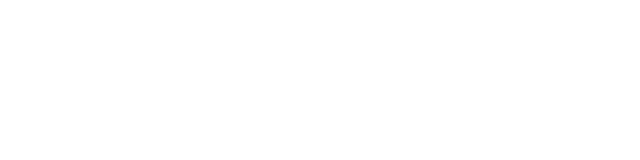
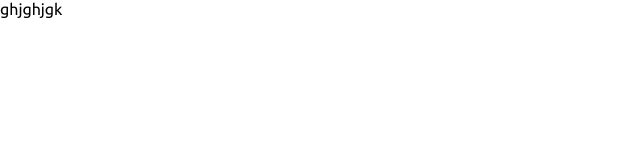
Before and after one commit to ammarkhokhar007/wemonitize4u.adminpanel, a React (Create React App) app: page /login in a window 1280 px wide. Before the commit this address had no page. Shown: the top 160 px of the page, without its empty margins (0-640 px from the left). Built offline with nearby package versions, Linux system fonts and the light colour scheme.

Commit message:
error resolve

```diff
--- a/public/assets/css/style.css
+++ b/public/assets/css/style.css
@@ -86,6 +86,9 @@ body {
   height: 60px;
   line-height: 75px;
   text-align: center;
+}
+.navigation ul li a .icon ion-icon {
+  font-size: 1.75rem;
 }
 .navigation ul li a .icon ion-icon {
   font-size: 1.75rem;
--- a/public/assets/js/main.js
+++ b/public/assets/js/main.js
@@ -9,13 +9,3 @@ function activeLink() {
 }
 
 list.forEach((item) => item.addEventListener("mouseover", activeLink));
-
-// Menu Toggle
-let toggle = document.querySelector(".toggle");
-let navigation = document.querySelector(".navigation");
-let main = document.querySelector(".main");
-
-toggle.onclick = function () {
-  navigation.classList.toggle("active");
-  main.classList.toggle("active");
-};
--- a/src/App.js
+++ b/src/App.js
@@ -2,12 +2,14 @@
 import React from 'react'
 import { BrowserRouter as Router,Routes,Route } from 'react-router-dom'
 import Dashboard from './pages/Dashboard'
+import Login from './pages/Login'
 function App() {
   return (
 
     <Router>
       <Routes>
         <Route path='/' element={<Dashboard/>} />
+        <Route path='/login' element={<Login/>} />
         </Routes>
     </Router>
   )
--- a/src/components/common/Topnav.jsx
+++ b/src/components/common/Topnav.jsx
@@ -1,12 +1,18 @@
-import React, { useState } from 'react'
+import React, { useState } from "react";
 
 function Topnav() {
+  const handleToggleClick = () => {
+    let navigation = document.querySelector(".navigation");
+    let main = document.querySelector(".main");
+    navigation.classList.toggle("active");
+    main.classList.toggle("active");
+  };
 
   return (
     <div>
       <div className="topbar">
-  <div className="toggle">
-    <ion-icon name="menu-outline"/>
+        <div className="toggle" onClick={handleToggleClick}>
+          <ion-icon name="menu-outline" />
         </div>
         <div className="search">
           <label>
@@ -18,11 +24,8 @@ function Topnav() {
           <img src="./assets/imgs/customer01.jpg" alt />
         </div>
       </div>
-
-
-
     </div>
-  )
+  );
 }
 
-export default Topnav
+export default Topnav;
--- /dev/null
+++ b/src/pages/Login.jsx
@@ -0,0 +1,11 @@
+import React from 'react'
+
+function Login() {
+  return (
+    <div>
+      ghjghjgk
+    </div>
+  )
+}
+
+export default Login
```
Lines whose indentation alone changed are shown as unchanged.
